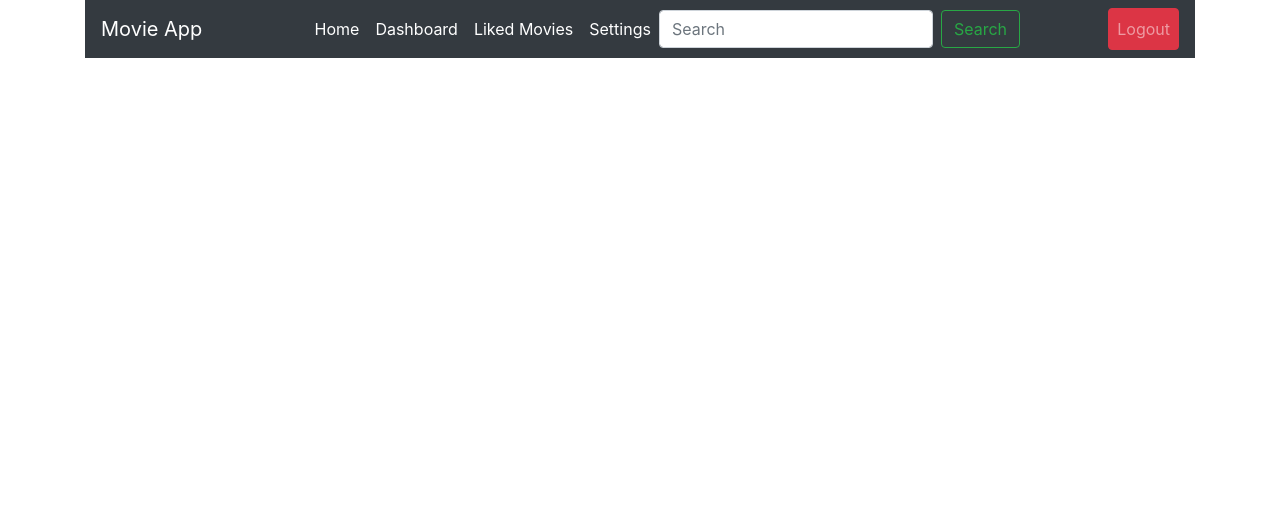
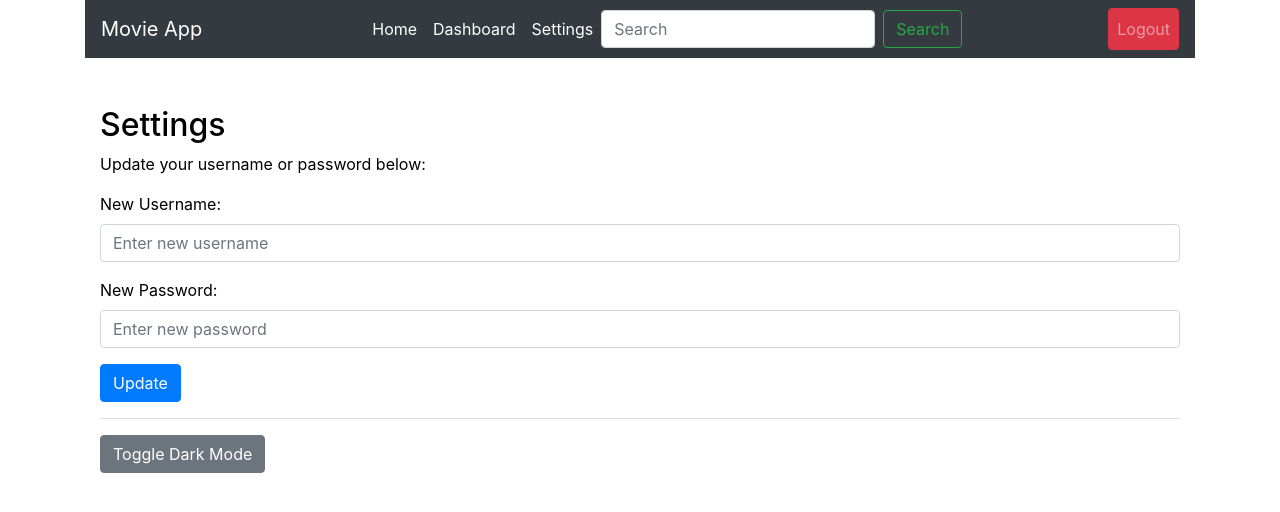
Before and after one commit to Tyreese2070/Movie-app, a Flask app: page /settings in a window 1280 px wide. Shown: the top 512 px of the page. Run offline with Flask 3, Linux system fonts and the light colour scheme; a user stored in the database is signed in; some libraries are stand-ins or nearby versions.

Commit message:
added settings page, dashboard, added darkmode

```diff
--- /dev/null
+++ b/movie-recommendation-app/app/static/dark-mode.js
@@ -0,0 +1,16 @@
+document.addEventListener("DOMContentLoaded", function () {
+    const toggleButton = document.getElementById("toggle-dark-mode");
+
+    // Apply saved dark mode preference on page load
+    if (localStorage.getItem("darkMode") === "enabled") {
+        document.body.classList.add("dark-mode");
+        toggleButton.textContent = "Light Mode";
+    }
+
+    // Toggle dark mode on button click
+    toggleButton.addEventListener("click", function () {
+        const isDarkMode = document.body.classList.toggle("dark-mode");
+        localStorage.setItem("darkMode", isDarkMode ? "enabled" : "disabled");
+        toggleButton.textContent = isDarkMode ? "Light Mode" : "Dark Mode";
+    });
+});
--- a/movie-recommendation-app/app/static/styles.css
+++ b/movie-recommendation-app/app/static/styles.css
@@ -0,0 +1,78 @@
+/* Light Mode */
+body {
+    background-color: #ffffff;
+    color: #000000;
+}
+
+.navbar {
+    background-color: #343a40;
+    /* Navbar background for light mode */
+    color: #ffffff;
+}
+
+.card {
+    background-color: #ffffff;
+    /* Light card background */
+    color: #000000;
+    border: 1px solid #dddddd;
+}
+
+.card .btn {
+    background-color: #007bff;
+    /* Light blue button for light mode */
+    color: white;
+    border: none;
+}
+
+.card .btn:hover {
+    background-color: #0056b3;
+    /* Darker blue on hover */
+}
+
+/* Dark Mode */
+body.dark-mode {
+    background-color: #121212;
+    color: #ffffff;
+}
+
+body.dark-mode .navbar {
+    background-color: #1c1c1c;
+    /* Dark navbar */
+    color: #ffffff;
+}
+
+/* Dark Mode Styles for Cards */
+body.dark-mode .card {
+    background-color: #333;
+    /* Dark gray for card background */
+    color: white;
+    /* White text for contrast */
+    border: 1px solid #444;
+    /* Subtle border for contrast */
+}
+
+body.dark-mode .card .btn {
+    background-color: #555;
+    /* Darker button for dark mode */
+    color: white;
+    border: none;
+}
+
+body.dark-mode .card .btn:hover {
+    background-color: #777;
+    /* Slightly lighter hover */
+}
+
+/* Light Mode */
+hr {
+    border-color: #dddddd;
+    /* Light gray for light mode */
+    border-width: 1px;
+}
+
+/* Dark Mode */
+body.dark-mode hr {
+    border-color: #444444;
+    /* Darker gray for dark mode */
+    border-width: 1px;
+}
--- a/movie-recommendation-app/app/templates/base.html
+++ b/movie-recommendation-app/app/templates/base.html
@@ -6,6 +6,8 @@
     <meta name="viewport" content="width=device-width, initial-scale=1.0">
     <title>Movie Recommendation App</title>
     <link href="https://stackpath.bootstrapcdn.com/bootstrap/4.3.1/css/bootstrap.min.css" rel="stylesheet">
+    <link href="{{ url_for('static', filename='styles.css') }}" rel="stylesheet">
+    <script src="{{ url_for('static', filename='dark-mode.js') }}"></script>
 </head>
 
 <body>
@@ -33,10 +35,6 @@
 
                     <li class="nav-item active">
                         <a class="nav-link" href="{{ url_for('dashboard') }}">Dashboard</a> <!-- Dashboard button -->
-                    </li>
-
-                    <li class="nav-item active">
-                        <a class="nav-link" href="{{ url_for('likes') }}">Liked Movies</a> <!-- Likes button -->
                     </li>
 
                     <li class="nav-item active">
--- a/movie-recommendation-app/app/templates/dashboard.html
+++ b/movie-recommendation-app/app/templates/dashboard.html
@@ -30,6 +30,7 @@
                 <!-- AJAX Button to Remove from Likes -->
                 <button class="btn btn-danger remove-like-button" data-movie-id="{{ movie.id }}" style="margin-left: 10px;">Remove from Likes</button>
             </li>
+            <hr>
         {% endfor %}
     </ul>
 {% else %}
--- a/movie-recommendation-app/app/templates/likes.html
+++ /dev/null
@@ -1,5 +0,0 @@
-{% extends "base.html" %}
-
-{% block content %}
-
-{% endblock %}
--- a/movie-recommendation-app/app/templates/settings.html
+++ b/movie-recommendation-app/app/templates/settings.html
@@ -1,5 +1,29 @@
 {% extends "base.html" %}
 
 {% block content %}
+<div class="container mt-5">
+    <h2>Settings</h2>
+    <p>Update your username or password below:</p>
 
+    <form method="POST" action="{{ url_for('settings') }}">
+        <!-- CSRF Token -->
+        {{ form.hidden_tag() }}
+
+        <!-- Update Username -->
+        <div class="form-group">
+            <label for="username">New Username:</label>
+            {{ form.username(class="form-control", placeholder="Enter new username") }}
+        </div>
+
+        <!-- Update Password -->
+        <div class="form-group">
+            <label for="password">New Password:</label>
+            {{ form.password(class="form-control", placeholder="Enter new password") }}
+        </div>
+
+        <button type="submit" class="btn btn-primary">Update</button>
+    </form>
+    <hr>
+    <button id="toggle-dark-mode" class="btn btn-secondary ml-auto">Toggle Dark Mode</button>
+</div>
 {% endblock %}
--- a/movie-recommendation-app/app/views.py
+++ b/movie-recommendation-app/app/views.py
@@ -145,19 +145,6 @@ def like_movie():
     return jsonify({"status": "success", "message": f"You liked {movie.title}"})
 
 
-
-@app.route('/likes')
-@login_required
-def likes():
-    """
-    Displays users liked movies.
-
-    Returns:
-        -
-    """
-
-    return render_template('likes.html')
-
 @app.route('/remove_like', methods=['POST'])
 @login_required
 def remove_like():
@@ -207,10 +194,46 @@ def dashboard():
 
 
 
-@app.route('/settings')
+@app.route('/settings', methods=['GET', 'POST'])
 @login_required
 def settings():
-    return render_template('settings.html')
+    """
+    Handles user settings updates (username and password).
+
+    - GET: Displays the settings form.
+    - POST: Validates the form and updates the user's information in the database.
+
+    Returns:
+        - A success or failure message based on the form validation and submission.
+    """
+    # Initialize form with FlaskForm structure
+    form = signupForm()
+
+    if form.validate_on_submit():
+        # Fetch the current user
+        user = current_user
+
+        # Handle username update
+        if form.username.data and form.username.data != user.username:
+            existing_user = User.query.filter_by(username=form.username.data).first()
+            if existing_user:
+                flash('Username already exists. Please choose a different one.', 'danger')
+                return redirect(url_for('settings'))
+            else:
+                user.username = form.username.data
+                db.session.commit()
+                flash('Username updated successfully!', 'success')
+
+        # Handle password update
+        if form.password.data:
+            hashed_password = bcrypt.generate_password_hash(form.password.data).decode('utf-8')
+            user.password = hashed_password
+            db.session.commit()
+            flash('Password updated successfully!', 'success')
+
+    return render_template('settings.html', form=form)
+
+
 
 @app.route('/movie/<int:movie_id>')
 @login_required
```
Also changed, not shown: movie-recommendation-app/app/templates/movie.html (+6 -5 lines), movie-recommendation-app/app.db.
